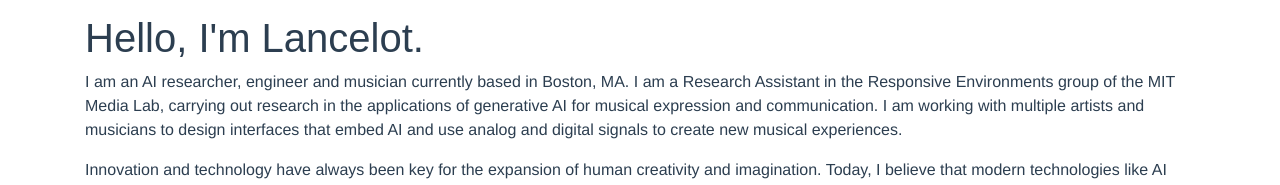
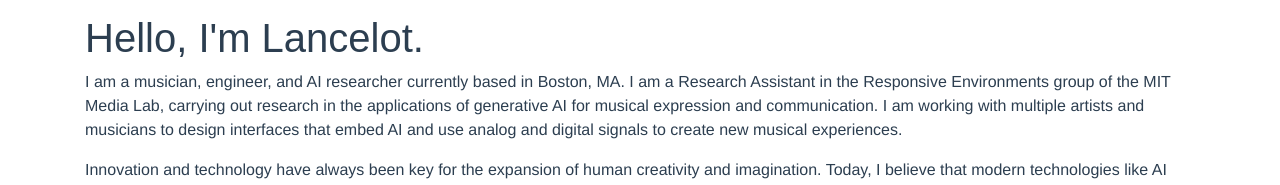
Before and after one commit to lancelotblanchard/lancelotblanchard.github.io, a Vue app: page /#/ in a window 1280 px wide. Shown: the part 167-352 px from the top of the page. Built offline with nearby package versions, Linux system fonts and the light colour scheme.

Commit message:
Change order of roles

```diff
--- a/src/views/About.vue
+++ b/src/views/About.vue
@@ -14,7 +14,7 @@
               <div class="single-post-content-wrapper pr-5" data-aos="fade-up" data-aos-delay="200">
                 <div class="mb-5">
                   <p>
-                    I am an AI researcher, engineer and musician, currently pursuing a
+                    I am a musician, engineer, and AI researcher, currently pursuing a
                     Master's in the Responsive Environments research group of the MIT Media
                     Lab. I hold a Master's of Research in Artificial Intelligence and Machine
                     Learning and a Master's of Engineering in Computing from Imperial College
--- a/src/views/Home.vue
+++ b/src/views/Home.vue
@@ -4,7 +4,7 @@
       <h1 data-aos="fade-up" data-aos-delay="100">Hello, I'm Lancelot.</h1>
 
       <p data-aos="fade-up" data-aos-delay="200">
-        I am an AI researcher, engineer and musician currently based in Boston, MA.
+        I am a musician, engineer, and AI researcher currently based in Boston, MA.
         I am a Research Assistant in the Responsive Environments group of the MIT
         Media Lab, carrying out research in the applications of generative AI for
         musical expression and communication. I am working with multiple
```
